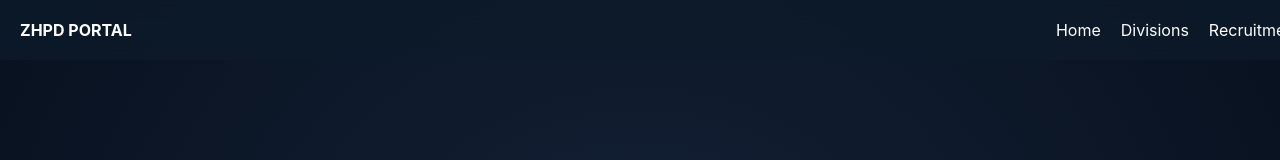
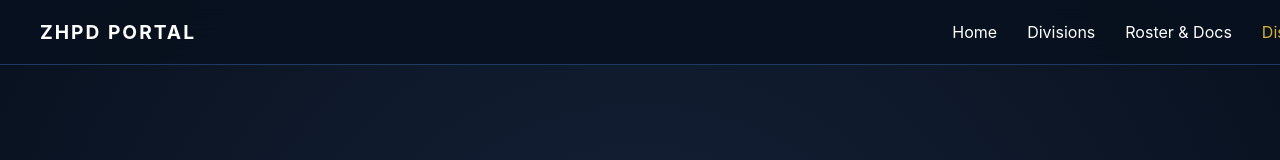
Before and after one commit to morkelchristan-cpu/zhpd-website, a Next.js app: page / in a window 1280 px wide. Shown: the top 160 px of the page. Built offline with nearby package versions, Linux system fonts and the light colour scheme.

Commit message:
New changes.

```diff
--- a/src/components/Navbar.tsx
+++ b/src/components/Navbar.tsx
@@ -1,22 +1,19 @@
+import Link from 'next/link';
+
 export default function Navbar() {
   return (
     <nav style={{
-      position: 'fixed',
-      top: 0,
-      width: '100%',
-      padding: '20px',
-      background: 'rgba(13, 27, 42, 0.8)',
-      backdropFilter: 'blur(10px)',
-      display: 'flex',
-      justifyContent: 'space-between',
-      color: 'white',
-      zIndex: 1000
+      position: 'fixed', top: 0, width: '100%', padding: '20px 40px',
+      background: 'rgba(8, 17, 31, 0.95)', backdropFilter: 'blur(15px)',
+      borderBottom: '1px solid #1E3A5F', display: 'flex', justifyContent: 'space-between',
+      zIndex: 1000, alignItems: 'center'
     }}>
-      <div style={{ fontWeight: 'bold' }}>ZHPD PORTAL</div>
-      <div style={{ display: 'flex', gap: '20px' }}>
-        <span>Home</span>
-        <span>Divisions</span>
-        <span>Recruitment</span>
+      <div style={{ fontWeight: 'bold', fontSize: '1.2rem', letterSpacing: '2px' }}>ZHPD PORTAL</div>
+      <div style={{ display: 'flex', gap: '30px' }}>
+        <Link href="/" style={{ color: 'white', textDecoration: 'none' }}>Home</Link>
+        <Link href="/divisions" style={{ color: 'white', textDecoration: 'none' }}>Divisions</Link>
+        <Link href="/roster" style={{ color: 'white', textDecoration: 'none' }}>Roster & Docs</Link>
+        <a href="YOUR_DISCORD_LINK" target="_blank" style={{ color: '#D4AF37', textDecoration: 'none' }}>Discord</a>
       </div>
     </nav>
   );
```
Also changed, not shown: src/components/RosterLinks.tsx (added, +13 -0 lines), src/components/roster/page.tsx (added, +13 -0 lines).
